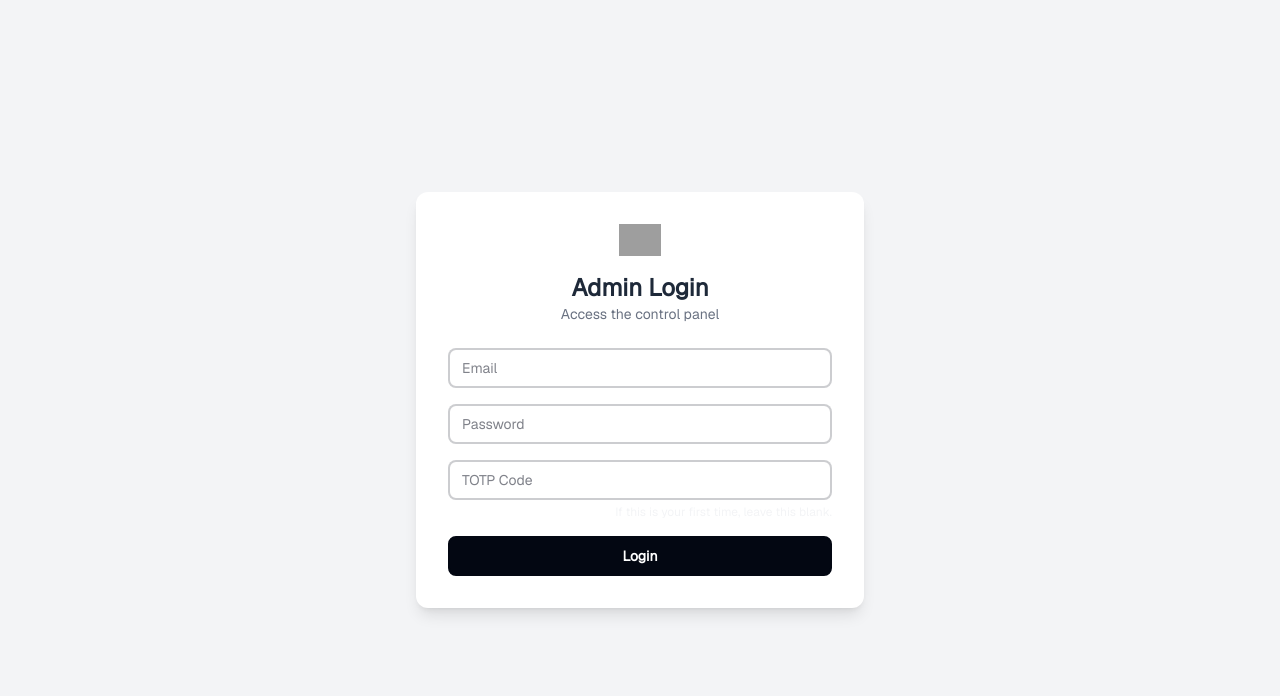
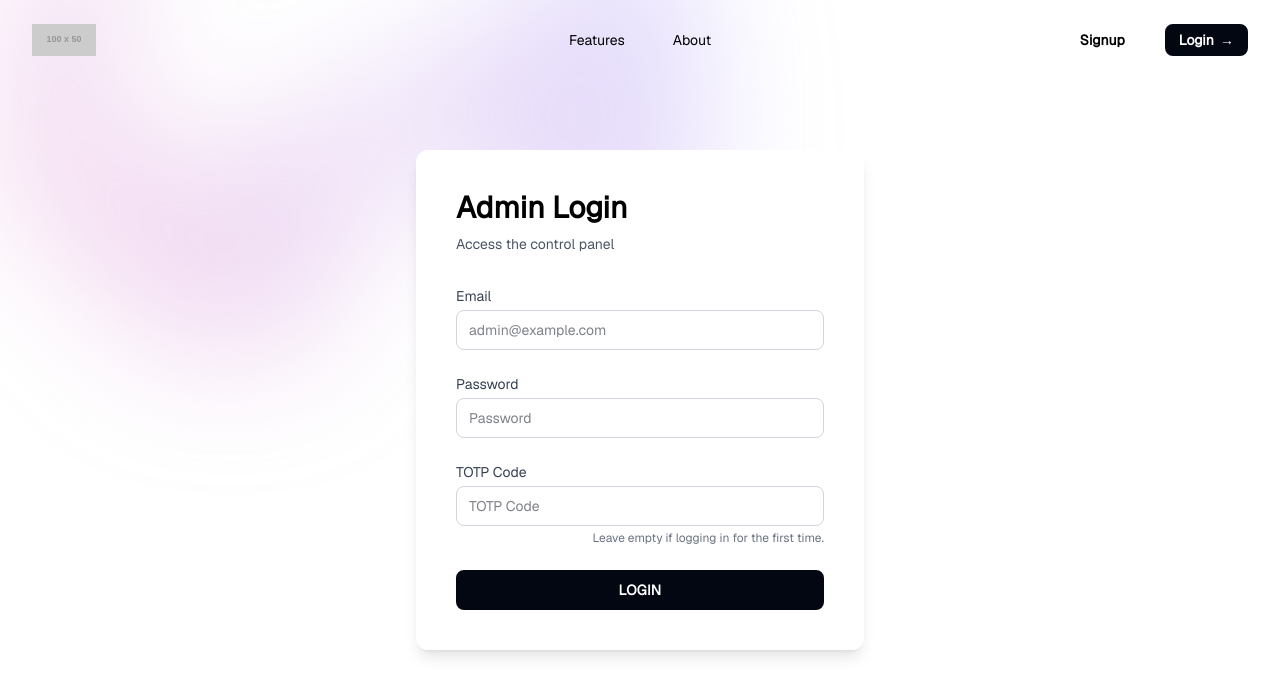
Before and after one commit to PS-Wizard/ElectOne, a SvelteKit app in the folder electoneui/: page /admin in a window 1280 px wide. Shown: the top 696 px of the page. Built offline with nearby package versions, Linux system fonts and the light colour scheme; grey boxes are pictures that could not be loaded.

Commit message:
updated admin page

```diff
--- a/electoneui/src/routes/admin/+page.svelte
+++ b/electoneui/src/routes/admin/+page.svelte
@@ -1,5 +1,6 @@
 <script lang="ts">
     import { goto } from "$app/navigation";
+    import Navbar from "../../components/Navbar.svelte";
 
     let email = "";
     let password = "";
@@ -19,13 +20,12 @@
                 body: JSON.stringify({ email, password, totp_code }),
             });
 
-            const text = await res.text(); // safer than res.json()
-
+            const text = await res.text();
             const data = (() => {
                 try {
                     return JSON.parse(text);
                 } catch {
-                    return { message: text }; // fallback to plain text
+                    return { message: text };
                 }
             })();
 
@@ -37,56 +37,67 @@
             if (!data.setup_done && data.qr_url) {
                 setup_done = false;
                 qr_url = `https://api.qrserver.com/v1/create-qr-code/?size=200x200&data=${encodeURIComponent(data.qr_url)}`;
-            } else {
+                return;
+            }
+
             token = data.token;
             localStorage.setItem("admin_token", token);
             goto("/admin/appeals");
-            }
         } catch (err) {
-            error = "Something went wrong. Please try again.";
+            error = "Something went wrong.";
             console.error(err);
         }
     };
 </script>
 
-<section
-    class="min-h-screen flex items-center justify-center bg-gray-100 dark:bg-gray-900"
+<Navbar />
+
+<div
+    class="absolute inset-x-0 -top-40 -z-10 transform-gpu overflow-hidden blur-3xl sm:-top-80"
+    aria-hidden="true"
 >
     <div
-        class="w-full max-w-md p-8 space-y-6 bg-white rounded-xl shadow-lg dark:bg-gray-800"
-    >
-        <div class="text-center">
-            <img
-                src="https://merakiui.com/images/logo.svg"
-                class="mx-auto h-8"
-                alt="Logo"
-            />
-            <h2 class="mt-4 text-2xl font-bold text-gray-800 dark:text-white">
-                Admin Login
-            </h2>
-            <p class="text-sm text-gray-500 dark:text-gray-400">
-                Access the control panel
-            </p>
+        class="relative left-[calc(80%-11rem)] aspect-1155/678 w-[36.125rem] -translate-x-1/2 rotate-[30deg] bg-gradient-to-tr from-[#ff80b5] to-[#9089fc] opacity-30 sm:left-[calc(50%-30rem)] sm:w-[72.1875rem]"
+        style="clip-path: polygon(74.1% 44.1%, 100% 61.6%, 97.5% 26.9%, 85.5% 0.1%, 80.7% 2%, 72.5% 32.5%, 60.2% 62.4%, 52.4% 68.1%, 47.5% 58.3%, 45.2% 34.5%, 27.5% 76.7%, 0.1% 64.9%, 17.9% 100%, 27.6% 76.8%, 76.1% 97.7%, 74.1% 44.1%)"
+    ></div>
 </div>
 
-        <div class="space-y-4">
+<div class="min-h-screen flex items-center justify-center bg-transparent p-6">
+    <div class="w-full max-w-md bg-white rounded-xl shadow-lg p-10">
+        <div class="text-left mb-8">
+            <h1 class="text-3xl font-bold text-black">Admin Login</h1>
+            <p class="text-gray-600 text-sm mt-2">Access the control panel</p>
+        </div>
+
+        <form on:submit|preventDefault={login} class="space-y-6">
+            <div>
+                <label class="block text-sm font-medium text-gray-700 mb-1"
+                    >Email</label
+                >
                 <input
                     type="email"
-                placeholder="Email"
-                class="input input-bordered w-full"
                     bind:value={email}
                     required
+                    placeholder="admin@example.com"
+                    class="input w-full p-3 border border-gray-300 rounded-lg focus:outline-none focus:ring-2 focus:ring-black"
                 />
+            </div>
+
+            <div>
+                <label class="block text-sm font-medium text-gray-700 mb-1"
+                    >Password</label
+                >
                 <input
                     type="password"
-                placeholder="Password"
-                class="input input-bordered w-full"
                     bind:value={password}
                     required
+                    placeholder="Password"
+                    class="input w-full p-3 border border-gray-300 rounded-lg focus:outline-none focus:ring-2 focus:ring-black"
                 />
+            </div>
 
             {#if !setup_done}
-                <div class="text-sm text-yellow-500">
+                <div class="text-sm text-yellow-600 font-medium">
                     Scan this QR code with your authenticator app:
                 </div>
                 <img
@@ -97,37 +108,41 @@
             {/if}
 
             <div>
+                <label class="block text-sm font-medium text-gray-700 mb-1"
+                    >TOTP Code</label
+                >
                 <input
                     type="text"
+                    bind:value={totp_code}
                     placeholder="TOTP Code"
-                    class="input input-bordered w-full"
-                    bind:value={totp_code}
+                    class="input w-full p-3 border border-gray-300 rounded-lg focus:outline-none focus:ring-2 focus:ring-black"
                 />
-                <p
-                    class="text-xs text-gray-100 text-right dark:text-gray-400 mt-1"
-                >
-                    If this is your first time, leave this blank.
+                <p class="text-xs text-gray-500 text-right mt-1">
+                    Leave empty if logging in for the first time.
                 </p>
             </div>
 
             {#if error}
-                <div class="alert alert-error">{error}</div>
+                <div class="text-sm text-red-500 text-center font-medium">
+                    {error}
+                </div>
             {/if}
 
             <button
-                class="btn btn-primary w-full"
-                on:click|preventDefault={login}
+                type="submit"
+                class="btn w-full uppercase tracking-wide font-bold btn-primary hover:bg-gray-800 transition duration-300"
             >
                 Login
             </button>
 
             {#if token}
-                <div class="alert alert-success">
-                    Logged in! Token: <br /><code class="break-all"
-                        >{token}</code
+                <div
+                    class="mt-4 p-3 bg-green-100 text-green-700 text-sm rounded"
                 >
+                    Logged in! Token:<br />
+                    <code class="break-all">{token}</code>
                 </div>
             {/if}
+        </form>
     </div>
 </div>
-</section>
```
Also changed, not shown: 1 other file (tests, documents, lock files or other folders). Lines whose indentation alone changed are shown as unchanged.
